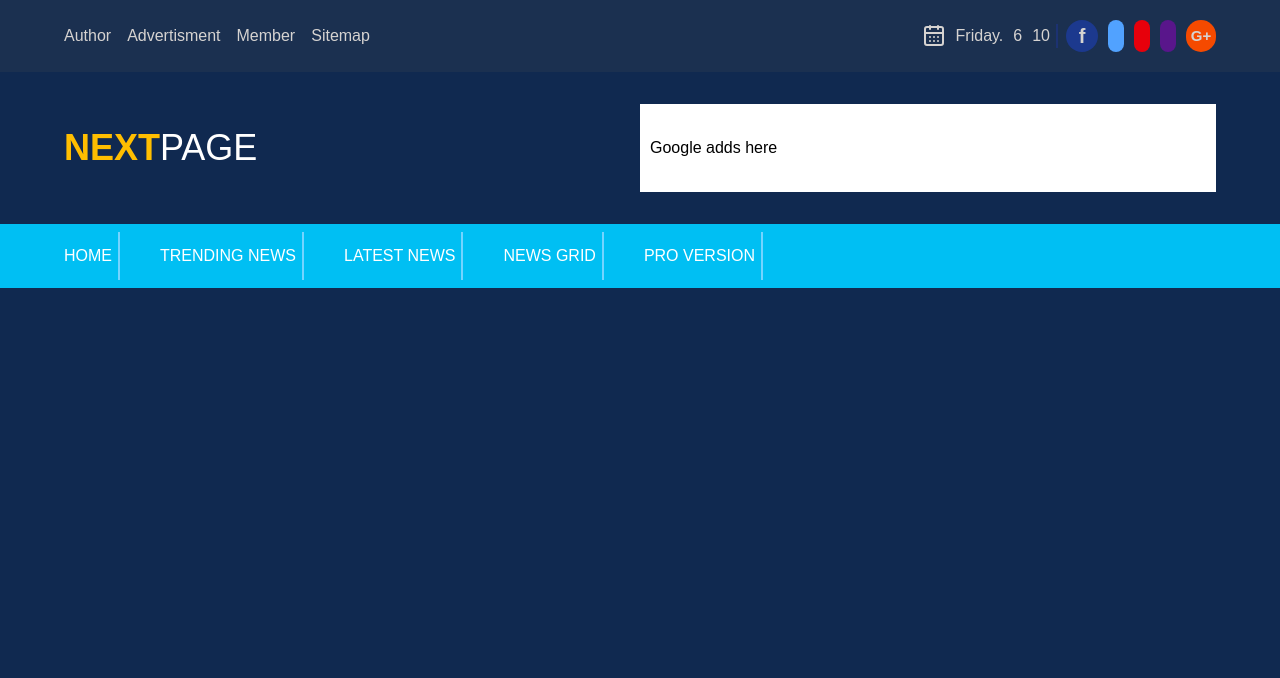
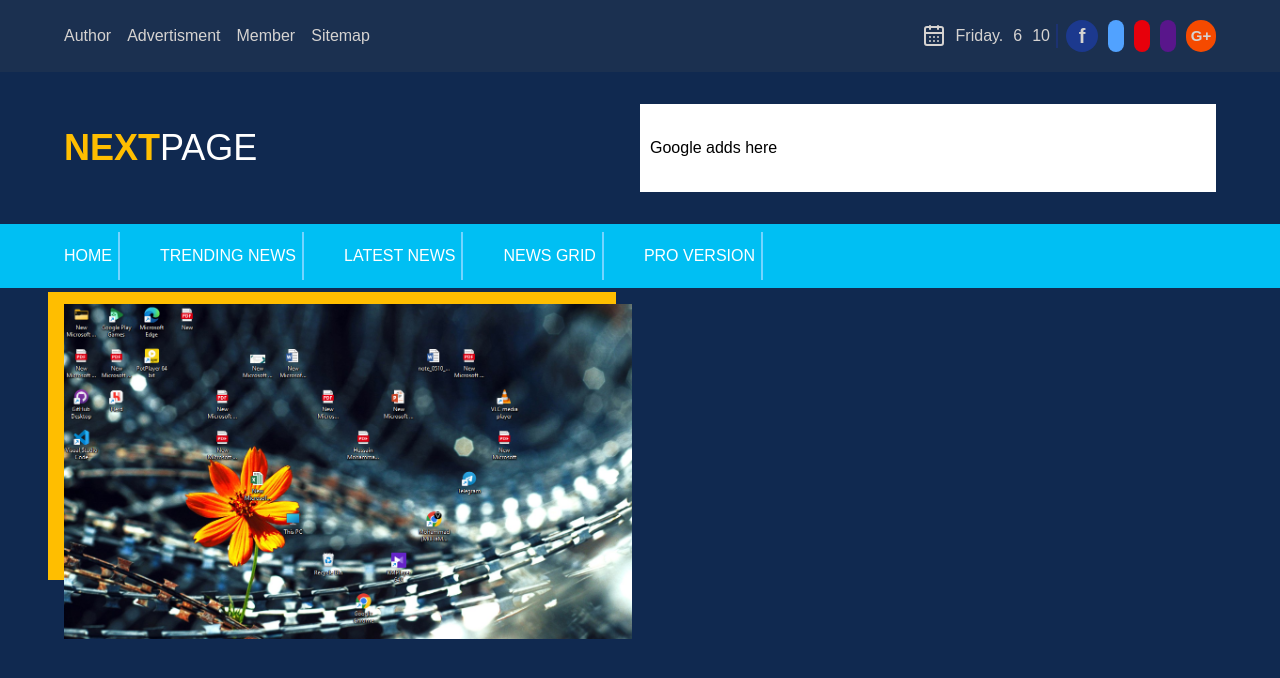
Before and after one commit to mohammadmohammadi785-crypto/React_Project_News, a React (Vite) app: page / in a window 1280 px wide. Shown: the top 678 px of the page. Built offline with nearby package versions, Linux system fonts and the light colour scheme.

Commit message:
Changes added

```diff
--- a/src/App.tsx
+++ b/src/App.tsx
@@ -1,4 +1,5 @@
 import Header from "./components/Header";
+import Hero from "./components/Hero";
 import Navbar from "./components/Navbar";
 import SecondHeader from "./components/SecondHeader";
 
@@ -8,6 +9,7 @@ export default function App() {
       <Header />
       <SecondHeader />
       <Navbar />
+      <Hero />
     </div>
   );
 }
--- a/src/components/Card/HeroCard.tsx
+++ b/src/components/Card/HeroCard.tsx
@@ -1,9 +1,9 @@
 export default function HeroCard() {
   return (
-    <div className="w-full relative">
-      <div></div>
+    <div className="w-full relative h-72 z-0">
+      <div className="w-full absolute -z-1 bg-secondry -top-3 -left-4 h-full"></div>
       <div>
-        <img src="" alt="" />
+        <img className="w-full h-full " src="./images/hero.png" alt="" />
       </div>
     </div>
   );
--- a/src/components/Hero.tsx
+++ b/src/components/Hero.tsx
@@ -1,6 +1,9 @@
+import HeroCard from "./Card/HeroCard";
+
 export default function Hero() {
   return (
-    <div className="w-full max-w-6xl mx-auto grid grid-cols-1 md:grid-cols-2 gap-4">
+    <div className="w-full my-4 max-w-6xl mx-auto grid grid-cols-1 md:grid-cols-2 gap-4">
+      <HeroCard />
       <div></div>
     </div>
   );
```
Also changed, not shown: public/images/hero.png (added).
